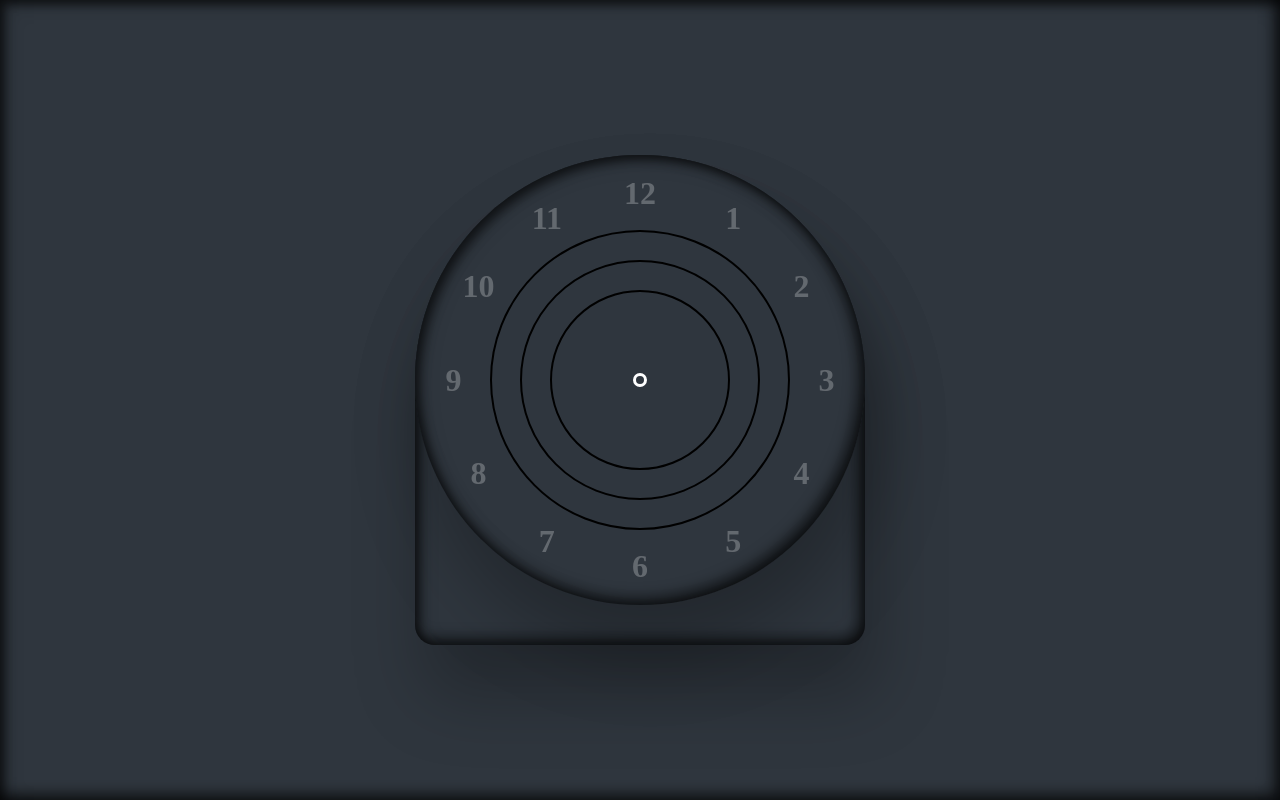
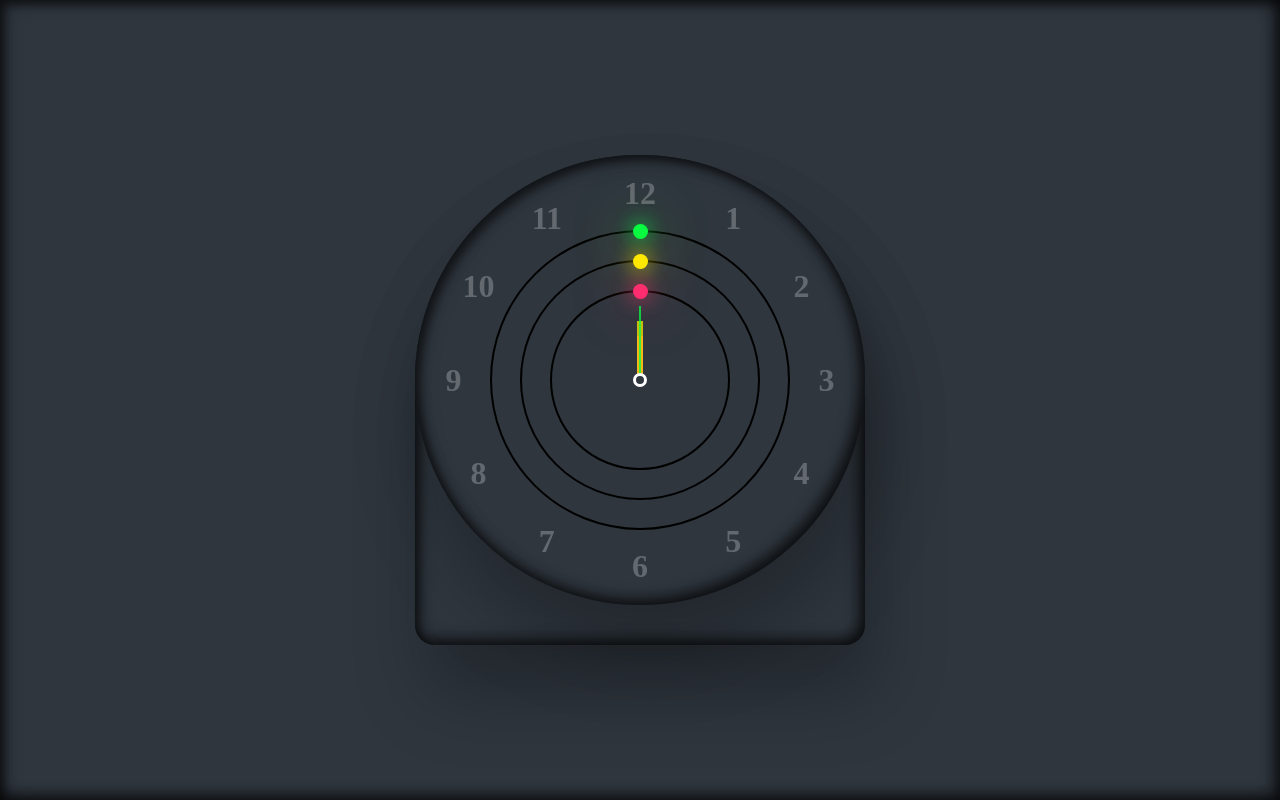
Before and after one commit to rashaduldev/Digital-clock, a plain HTML site: page index.html in a window 1280 px wide. Drawn offline with Linux system fonts and the light colour scheme.

Commit message:
html & css Done

```diff
--- a/index.html
+++ b/index.html
@@ -11,9 +11,9 @@
 <body class="bodyy">
     <div class="container">
         <div class="clock">
-            <div class="circle"><i></i></div>
-            <div class="circle circle_tow"><i></i></div>
-            <div class="circle circle_three"><i></i></div>
+            <div class="circle" style="--clr: #04fc43;"><i></i></div>
+            <div class="circle circle_tow" style="--clr: #fee800;"><i></i></div>
+            <div class="circle circle_three" style="--clr: #ff2972;"><i></i></div>
 
             <span style="--i:1;"><b>1</b></span>
             <span style="--i:2;"><b>2</b></span>
--- a/style.css
+++ b/style.css
@@ -60,6 +60,7 @@ boby{
     background: #2f363e;
     border: 3px solid #fff;
     border-radius: 50%;
+    z-index: 100000;
 }
 
 .clock span{
@@ -83,12 +84,45 @@ boby{
     width: 300px;
     border: 2px solid black;
     border-radius: 50%;
+    display: flex;
+    justify-content: center;
+    align-items: flex-start;
+}
+.circle i{
+    position: absolute;
+    width: 6px;
+    height: 50%;
+    background: var(--clr);
+    opacity: 0.75;
+    transform-origin: bottom;
+    transform: scaleY(0.5);
+    z-index: 10;
+}
+.circle:nth-child(1) i{
+    width: 2px;
+}
+.circle:nth-child(2) i{
+    width: 6px;
 }
 .circle_tow{
     height: 240px;
     width: 240px;
+    z-index: 9;
 }
 .circle_three{
     height: 180px;
     width: 180px;
+    z-index: 8;
 }
+.circle::before{
+    content: '';
+    position: absolute;
+    top: -8.5px;
+    width: 15px;
+    height: 15px;
+    border-radius: 50%;
+    background: var(--clr);
+    box-shadow: 0 0 20px var(--clr),
+    0 0 60px var(--clr)
+    ;
+}
```
